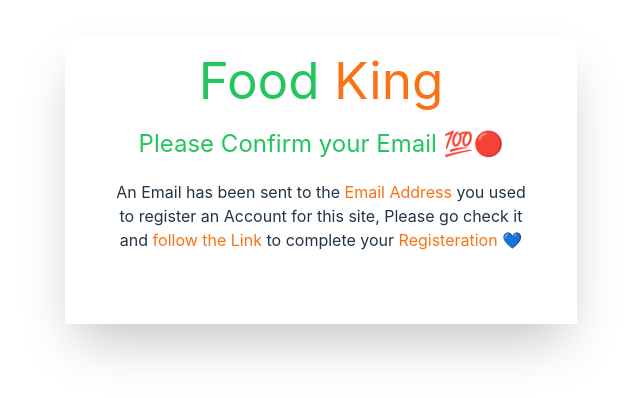
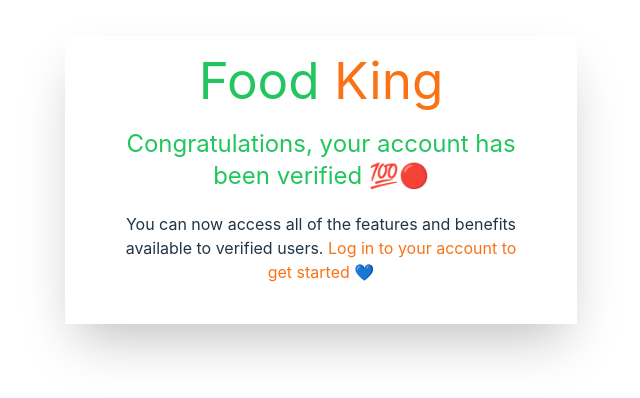
Before and after one commit to dev-sylv/FoodApp, a React (Vite) app: page /verify-user in a window 1280 px wide. Shown: the part 220-618 px from the top of the page, without its empty margins (319-959 px from the left). Built offline with nearby package versions, Linux system fonts and the light colour scheme.

Commit message:
saving verification

```diff
--- a/src/pages/Auth/Verification.tsx
+++ b/src/pages/Auth/Verification.tsx
@@ -9,16 +9,16 @@ const Verification = () => {
             <h1 className="text-green-500">
               Food <span className="text-orange-500">King</span>
             </h1>
-            <h3 className="mt-5 text-2xl text-green-500">
-              Please Confirm your Email 💯🔴
+            <h3 className="mt-5 text-2xl text-green-500 text-center">
+              Congratulations, your account has been verified 💯🔴
             </h3>
             <p className="text-center mt-5">
-              An Email has been sent to the{" "}
-              <span className="text-orange-500">Email Address</span> you used to
-              register an Account for this site, Please go check it and{" "}
-              <span className="text-orange-500">follow the Link</span> to
-              complete your{" "}
-              <span className="text-orange-500">Registeration</span> 💙
+              You can now access all of the features and benefits available to
+              verified users.{" "}
+              <span className="text-orange-500">
+                {" "}
+                Log in to your account to get started 💙{" "}
+              </span>
             </p>
           </div>
         </div>
```
